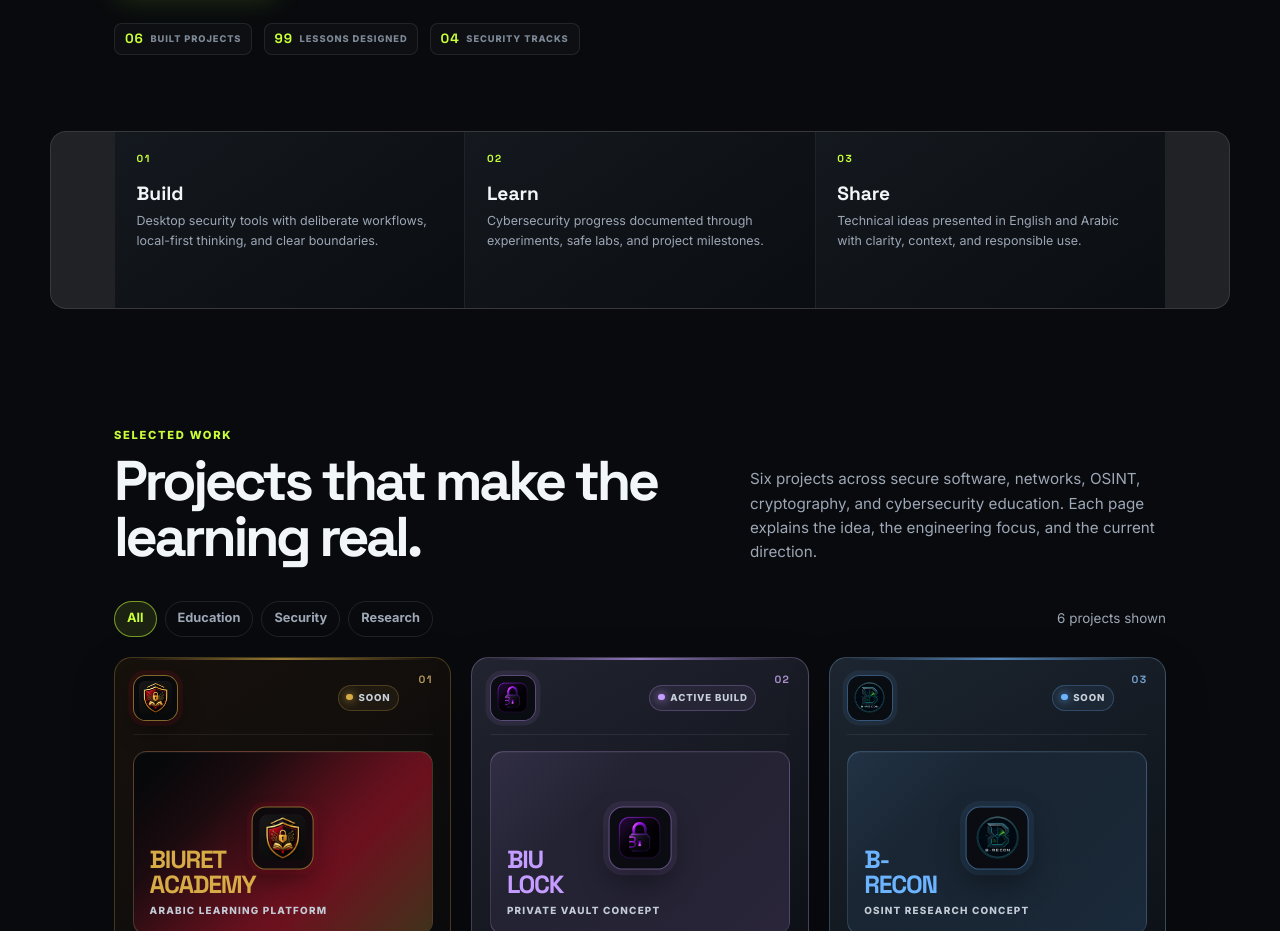
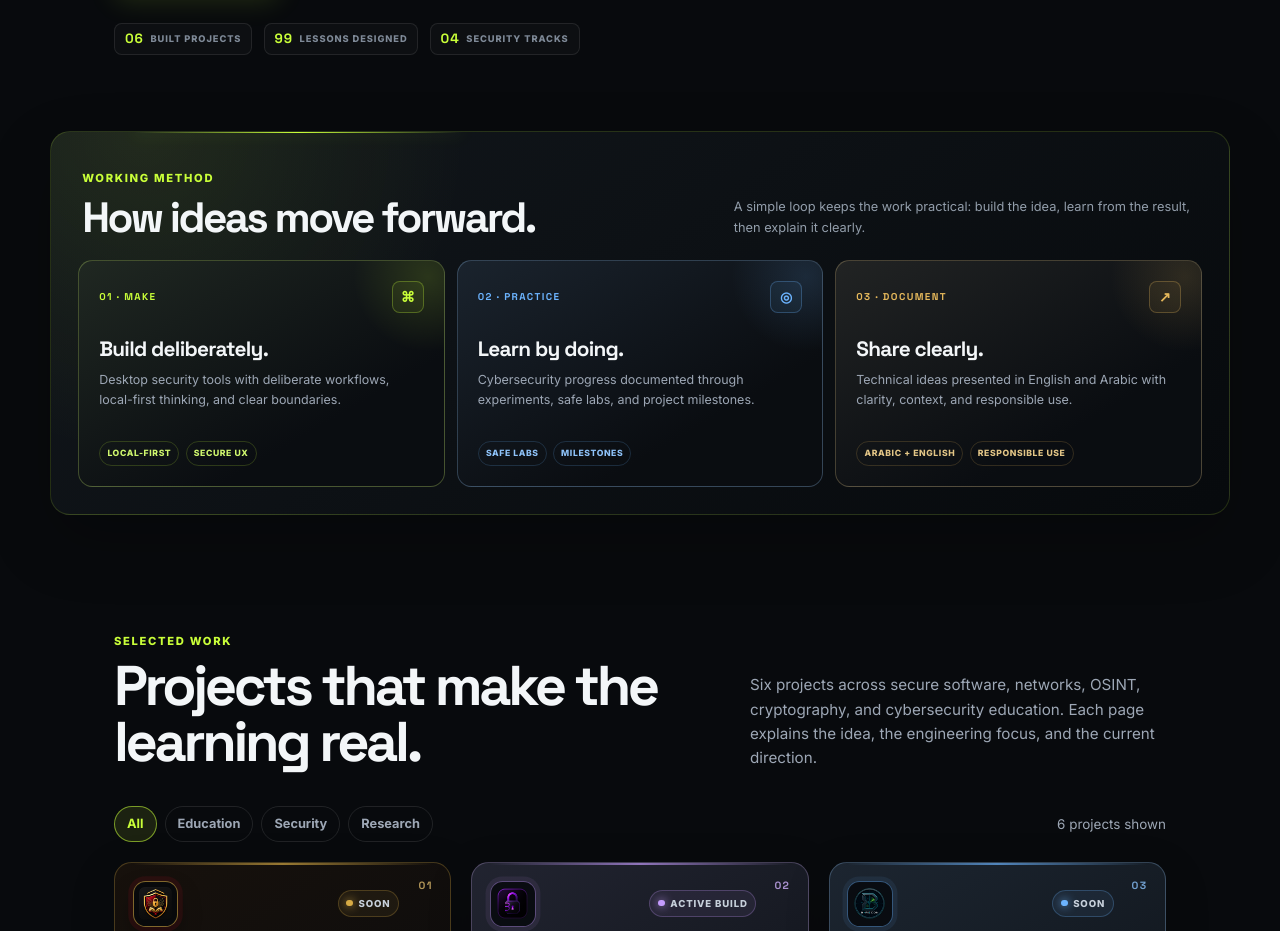
Before and after one commit to Biuret7/biuret-website, a website: page index.html in a window 1280 px wide. Shown: the part 840-1771 px from the top of the page. Drawn offline with Linux system fonts and the light colour scheme.

Commit message:
Polish homepage working method section

```diff
--- a/index.html
+++ b/index.html
@@ -12,7 +12,7 @@
   <meta property="og:image" content="https://biuret.dev/assets/biuret-wordmark-dark.png">
   <title>Adam Hamdan (Biuret) — Cybersecurity Portfolio</title>
   <link rel="icon" type="image/png" href="assets/biuret-wordmark-icon.png?v=20260912-13">
-<link rel="stylesheet" href="style.css?v=20260920-2">
+<link rel="stylesheet" href="style.css?v=20260920-3">
 </head>
 <body>
   <header class="navbar">
@@ -48,10 +48,28 @@
       </div>
     </section>
 
-    <section class="section portfolio-snapshot reveal" aria-label="Portfolio snapshot">
-      <article class="snapshot-card"><span class="snapshot-index">01</span><strong>Build</strong><p>Desktop security tools with deliberate workflows, local-first thinking, and clear boundaries.</p></article>
-      <article class="snapshot-card"><span class="snapshot-index">02</span><strong>Learn</strong><p>Cybersecurity progress documented through experiments, safe labs, and project milestones.</p></article>
-      <article class="snapshot-card"><span class="snapshot-index">03</span><strong>Share</strong><p>Technical ideas presented in English and Arabic with clarity, context, and responsible use.</p></article>
+    <section class="portfolio-snapshot reveal" aria-labelledby="working-method-title">
+      <div class="snapshot-heading">
+        <div><span class="eyebrow">WORKING METHOD</span><h2 id="working-method-title">How ideas move forward.</h2></div>
+        <p>A simple loop keeps the work practical: build the idea, learn from the result, then explain it clearly.</p>
+      </div>
+      <div class="snapshot-grid">
+        <article class="snapshot-card snapshot-build">
+          <div class="snapshot-top"><span class="snapshot-index">01 · MAKE</span><span class="snapshot-symbol" aria-hidden="true">⌘</span></div>
+          <strong>Build deliberately.</strong><p>Desktop security tools with deliberate workflows, local-first thinking, and clear boundaries.</p>
+          <div class="snapshot-tags"><span>LOCAL-FIRST</span><span>SECURE UX</span></div>
+        </article>
+        <article class="snapshot-card snapshot-learn">
+          <div class="snapshot-top"><span class="snapshot-index">02 · PRACTICE</span><span class="snapshot-symbol" aria-hidden="true">◎</span></div>
+          <strong>Learn by doing.</strong><p>Cybersecurity progress documented through experiments, safe labs, and project milestones.</p>
+          <div class="snapshot-tags"><span>SAFE LABS</span><span>MILESTONES</span></div>
+        </article>
+        <article class="snapshot-card snapshot-share">
+          <div class="snapshot-top"><span class="snapshot-index">03 · DOCUMENT</span><span class="snapshot-symbol" aria-hidden="true">↗</span></div>
+          <strong>Share clearly.</strong><p>Technical ideas presented in English and Arabic with clarity, context, and responsible use.</p>
+          <div class="snapshot-tags"><span>ARABIC + ENGLISH</span><span>RESPONSIBLE USE</span></div>
+        </article>
+      </div>
     </section>
 
     <section id="projects" class="section reveal">
@@ -180,6 +198,6 @@
   <script src="https://cdn.jsdelivr.net/npm/appwrite@23.0.0"></script>
   <script src="appwrite-config.js?v=20260912-23"></script>
   <script src="appwrite-client.js?v=20260912-21"></script>
-<script src="script.js?v=20260920-2"></script>
+<script src="script.js?v=20260920-3"></script>
 </body>
 </html>
--- a/script.js
+++ b/script.js
@@ -33,7 +33,7 @@ const arabicTranslations = {
   'Skills': 'المهارات', 'Journey': 'الرحلة', 'Credentials': 'الشهادات', 'ADAM HAMDAN · CYBERSECURITY BUILDER': 'آدم حمدان · مطوّر في الأمن السيبراني', 'BIURET / PORTFOLIO': 'بيوريت / ملف الأعمال',
   'Security ideas,': 'أفكار أمنية،', 'engineered into tools.': 'تتحول إلى أدوات.', 'I’m Adam Hamdan, the developer behind Biuret. I build practical cybersecurity software, explore defensive and research workflows, and turn what I learn into focused tools and educational experiences.': 'أنا آدم حمدان، المطوّر خلف بيوريت. أبني برمجيات عملية للأمن السيبراني، وأستكشف مسارات الدفاع والبحث، وأحوّل ما أتعلمه إلى أدوات مركّزة وتجارب تعليمية.',
   'Explore the work ↓': 'استكشف الأعمال ↓', 'Follow the journey': 'تابع الرحلة', 'BUILT PROJECTS': 'مشاريع مبنية', 'LESSONS DESIGNED': 'دروس مصممة', 'SECURITY TRACKS': 'مسارات أمنية',
-  'Build': 'ابنِ', 'Learn': 'تعلّم', 'Share': 'شارك', 'Desktop security tools with deliberate workflows, local-first thinking, and clear boundaries.': 'أدوات أمن مكتبية بمسارات مدروسة وتفكير محلي أولاً وحدود واضحة.', 'Cybersecurity progress documented through experiments, safe labs, and project milestones.': 'تقدّم موثّق في الأمن السيبراني عبر التجارب والمختبرات الآمنة ومحطات المشاريع.', 'Technical ideas presented in English and Arabic with clarity, context, and responsible use.': 'أفكار تقنية مقدمة بالإنجليزية والعربية بوضوح وسياق واستخدام مسؤول.',
+  'Build': 'ابنِ', 'Learn': 'تعلّم', 'Share': 'شارك', 'WORKING METHOD': 'طريقة العمل', 'How ideas move forward.': 'كيف تتقدّم الأفكار.', 'A simple loop keeps the work practical: build the idea, learn from the result, then explain it clearly.': 'حلقة بسيطة تُبقي العمل عملياً: ابنِ الفكرة، تعلّم من النتيجة، ثم اشرحها بوضوح.', '01 · MAKE': '01 · بناء', '02 · PRACTICE': '02 · ممارسة', '03 · DOCUMENT': '03 · توثيق', 'Build deliberately.': 'بناء مدروس.', 'Learn by doing.': 'تعلّم بالممارسة.', 'Share clearly.': 'مشاركة بوضوح.', 'LOCAL-FIRST': 'محلي أولاً', 'SECURE UX': 'تجربة آمنة', 'SAFE LABS': 'مختبرات آمنة', 'MILESTONES': 'محطات التقدّم', 'ARABIC + ENGLISH': 'العربية + الإنجليزية', 'RESPONSIBLE USE': 'استخدام مسؤول', 'Desktop security tools with deliberate workflows, local-first thinking, and clear boundaries.': 'أدوات أمن مكتبية بمسارات مدروسة وتفكير محلي أولاً وحدود واضحة.', 'Cybersecurity progress documented through experiments, safe labs, and project milestones.': 'تقدّم موثّق في الأمن السيبراني عبر التجارب والمختبرات الآمنة ومحطات المشاريع.', 'Technical ideas presented in English and Arabic with clarity, context, and responsible use.': 'أفكار تقنية مقدمة بالإنجليزية والعربية بوضوح وسياق واستخدام مسؤول.',
   'Projects that make the learning real.': 'مشاريع تجعل التعلّم واقعياً.', 'Six projects across secure software, networks, OSINT, cryptography, and cybersecurity education. Each page explains the idea, the engineering focus, and the current direction.': 'ستة مشاريع في البرمجيات الآمنة والشبكات وOSINT والتشفير وتعليم الأمن السيبراني. تشرح كل صفحة الفكرة والتركيز الهندسي والاتجاه الحالي.', 'Explore case study': 'استكشف دراسة المشروع',
   'ABOUT ADAM / BIURET': 'عن آدم / بيوريت', 'Learning deeply. Building deliberately.': 'تعلّم عميق. بناء مدروس.', 'I’m Adam Hamdan, a cybersecurity-focused developer based in Ramallah, Palestine. Biuret is the identity I use to bring together security engineering, programming, applied research, and technical education.': 'أنا آدم حمدان، مطوّر يركّز على الأمن السيبراني من رام الله، فلسطين. بيوريت هي الهوية التي أجمع عبرها هندسة الأمن والبرمجة والبحث التطبيقي والتعليم التقني.', 'This portfolio is intentionally practical: ideas become prototypes, prototypes become documented projects, and every project becomes evidence of progress.': 'ملف الأعمال هذا عملي عن قصد: تتحول الأفكار إلى نماذج، والنماذج إلى مشاريع موثقة، وكل مشروع يصبح دليلاً على التقدّم.',
   'TECHNICAL PRACTICE': 'الممارسة التقنية', 'Capabilities shaped through projects.': 'قدرات صقلتها المشاريع.', 'Not a keyword wall—these are the areas repeatedly applied across the work shown here.': 'ليست مجرد كلمات مفتاحية؛ بل مجالات طُبّقت مراراً في الأعمال المعروضة هنا.', 'Secure software design': 'تصميم البرمجيات الآمنة', 'Applied cryptography': 'التشفير التطبيقي', 'Network visibility': 'رؤية الشبكات', 'OSINT workflows': 'مسارات OSINT', 'Python desktop systems': 'أنظمة سطح المكتب ببايثون', 'Technical education': 'التعليم التقني',
--- a/style.css
+++ b/style.css
@@ -223,11 +223,24 @@ h1, h2, h3, p { margin-top: 0; }
 .hero-proof { display: flex; flex-wrap: wrap; gap: .7rem; margin-top: 2rem; }
 .hero-proof span { display: inline-flex; align-items: center; gap: .42rem; padding: .45rem .62rem; border: 1px solid rgba(255,255,255,.09); border-radius: .48rem; background: rgba(255,255,255,.025); color: #7f8a98; font-size: .58rem; font-weight: 800; letter-spacing: .1em; }
 .hero-proof b { color: var(--accent); font: 700 .84rem/1 'Space Grotesk', sans-serif; }
-.portfolio-snapshot { display: grid; grid-template-columns: repeat(3, minmax(0, 1fr)); gap: 1px; padding-top: 0; padding-bottom: 0; overflow: hidden; border: 1px solid var(--line); border-radius: 1rem; background: var(--line); }
-.snapshot-card { min-height: 11rem; padding: 1.35rem; background: linear-gradient(145deg, rgba(20,25,31,.98), rgba(10,13,17,.98)); }
-.snapshot-index { display: block; color: var(--accent); font: 700 .64rem/1 'Space Grotesk', sans-serif; letter-spacing: .15em; }
-.snapshot-card strong { display: block; margin: 1.25rem 0 .45rem; font: 700 1.2rem/1 'Space Grotesk', sans-serif; }
-.snapshot-card p { margin: 0; color: var(--muted); font-size: .78rem; }
+.portfolio-snapshot { position: relative; width: min(var(--max-width), 100%); margin: 0 auto; padding: clamp(1.15rem, 2.5vw, 1.7rem); overflow: hidden; border: 1px solid rgba(201,255,57,.15); border-radius: 1.25rem; background: radial-gradient(circle at 8% 0, rgba(201,255,57,.09), transparent 28%), linear-gradient(145deg, rgba(18,23,28,.98), rgba(7,10,13,.98)); box-shadow: 0 1.6rem 4rem rgba(0,0,0,.22); }
+.portfolio-snapshot::before { position: absolute; inset: 0 auto auto 7%; width: 28%; height: 1px; content: ''; background: linear-gradient(90deg, transparent, var(--accent), transparent); box-shadow: 0 0 1rem rgba(201,255,57,.45); }
+.snapshot-heading { position: relative; display: flex; align-items: end; justify-content: space-between; gap: 2rem; padding: .25rem .25rem 1.35rem; }
+.snapshot-heading h2 { margin: .42rem 0 0; font: 700 clamp(1.8rem, 3.4vw, 2.65rem)/1 'Space Grotesk', sans-serif; letter-spacing: -.06em; }
+.snapshot-heading > p { max-width: 29rem; margin: 0; color: #929daa; font-size: .8rem; }
+.snapshot-grid { display: grid; grid-template-columns: repeat(3, minmax(0, 1fr)); gap: .75rem; }
+.snapshot-card { --snapshot-color: var(--accent); position: relative; display: flex; flex-direction: column; min-height: 14.2rem; padding: 1.25rem; overflow: hidden; border: 1px solid color-mix(in srgb, var(--snapshot-color) 18%, var(--line)); border-radius: .9rem; background: linear-gradient(150deg, color-mix(in srgb, var(--snapshot-color) 6%, #151a20), #0a0d11 70%); transition: transform .22s ease, border-color .22s ease, box-shadow .22s ease; }
+.snapshot-card::before { position: absolute; top: -4rem; right: -4rem; width: 10rem; aspect-ratio: 1; border-radius: 50%; content: ''; background: radial-gradient(circle, color-mix(in srgb, var(--snapshot-color) 14%, transparent), transparent 66%); }
+.snapshot-card:hover { border-color: color-mix(in srgb, var(--snapshot-color) 45%, transparent); box-shadow: 0 1rem 2.4rem color-mix(in srgb, var(--snapshot-color) 7%, rgba(0,0,0,.3)); transform: translateY(-4px); }
+.snapshot-learn { --snapshot-color: #6cb4ff; }
+.snapshot-share { --snapshot-color: #e5b85b; }
+.snapshot-top { position: relative; display: flex; align-items: center; justify-content: space-between; gap: 1rem; }
+.snapshot-index { display: block; color: var(--snapshot-color); font: 700 .62rem/1 'Space Grotesk', sans-serif; letter-spacing: .14em; }
+.snapshot-symbol { display: grid; width: 2rem; aspect-ratio: 1; place-items: center; border: 1px solid color-mix(in srgb, var(--snapshot-color) 28%, transparent); border-radius: .48rem; background: color-mix(in srgb, var(--snapshot-color) 6%, transparent); color: var(--snapshot-color); font: 700 .88rem/1 'Space Grotesk', sans-serif; }
+.snapshot-card strong { position: relative; display: block; margin: 1.65rem 0 .55rem; font: 700 1.3rem/1.05 'Space Grotesk', sans-serif; letter-spacing: -.035em; }
+.snapshot-card p { position: relative; flex: 1; margin: 0; color: var(--muted); font-size: .78rem; }
+.snapshot-tags { position: relative; display: flex; flex-wrap: wrap; gap: .38rem; margin-top: 1.25rem; }
+.snapshot-tags span { padding: .28rem .45rem; border: 1px solid color-mix(in srgb, var(--snapshot-color) 18%, transparent); border-radius: 99px; color: color-mix(in srgb, var(--snapshot-color) 70%, #dce3e9); font-size: .54rem; font-weight: 800; letter-spacing: .07em; }
 .skill-grid, .learning-map-grid { display: grid; grid-template-columns: repeat(3, minmax(0, 1fr)); gap: 1rem; }
 .skill-card, .learning-track { position: relative; min-height: 18rem; padding: 1.35rem; overflow: hidden; border: 1px solid var(--line); border-radius: 1rem; background: linear-gradient(145deg, rgba(255,255,255,.035), rgba(11,14,18,.94)); transition: transform .22s ease, border-color .22s ease; }
 .skill-card:hover, .learning-track:hover { border-color: rgba(201,255,57,.35); transform: translateY(-4px); }
@@ -295,13 +308,14 @@ h1, h2, h3, p { margin-top: 0; }
 /* Error page */
 .error-page { display: grid; min-height: 100svh; place-items: center; padding: 2rem; }.error-card { width: min(100%, 42rem); padding: clamp(1.5rem, 6vw, 3.5rem); border: 1px solid rgba(201,255,57,.23); border-radius: 1.2rem; background: linear-gradient(145deg, rgba(201,255,57,.08), rgba(13,17,21,.97) 42%); text-align: center; }.error-code { display: block; color: var(--accent); font: 700 clamp(5rem, 18vw, 10rem)/.8 'Space Grotesk', sans-serif; letter-spacing: -.08em; }.error-card h1 { margin: 1.8rem 0 .75rem; font: 700 clamp(2rem, 5vw, 3.5rem)/1 'Space Grotesk', sans-serif; letter-spacing: -.06em; }.error-card p { color: var(--muted); }.error-card .hero-actions { justify-content: center; }
 
-[dir='rtl'] .snapshot-card, [dir='rtl'] .skill-card, [dir='rtl'] .journey-item, [dir='rtl'] .journey-console, [dir='rtl'] .credentials-panel, [dir='rtl'] .credential-hero-card, [dir='rtl'] .credential-empty, [dir='rtl'] .credential-group, [dir='rtl'] .learning-track, [dir='rtl'] .principles-grid, [dir='rtl'] .account-portal-section { text-align: right; }
+[dir='rtl'] .snapshot-heading, [dir='rtl'] .snapshot-card, [dir='rtl'] .skill-card, [dir='rtl'] .journey-item, [dir='rtl'] .journey-console, [dir='rtl'] .credentials-panel, [dir='rtl'] .credential-hero-card, [dir='rtl'] .credential-empty, [dir='rtl'] .credential-group, [dir='rtl'] .learning-track, [dir='rtl'] .principles-grid, [dir='rtl'] .account-portal-section { text-align: right; }
 [dir='rtl'] .certificate-media span { right: auto; left: .9rem; }[dir='rtl'] .certificate-body dd { text-align: left; }
 [dir='rtl'] .journey-track { border-right: 1px solid rgba(201,255,57,.24); border-left: 0; }[dir='rtl'] .journey-item { padding-right: 2rem; padding-left: 0; }[dir='rtl'] .journey-item::before { right: -.34rem; left: auto; }[dir='rtl'] .journey-console dd { text-align: left; }
 
-@media (max-width: 900px) { .skill-grid, .learning-map-grid { grid-template-columns: repeat(2, minmax(0, 1fr)); }.journey-layout, .credentials-panel, .credentials-hero { grid-template-columns: 1fr; }.journey-console, .credential-hero-card { width: min(100%, 36rem); }.account-portal-grid { grid-template-columns: 1fr; }.account-portal-card { min-height: 0; } }
+@media (max-width: 900px) { .snapshot-heading { align-items: flex-start; flex-direction: column; gap: .7rem; }.snapshot-heading > p { max-width: 38rem; }.skill-grid, .learning-map-grid { grid-template-columns: repeat(2, minmax(0, 1fr)); }.journey-layout, .credentials-panel, .credentials-hero { grid-template-columns: 1fr; }.journey-console, .credential-hero-card { width: min(100%, 36rem); }.account-portal-grid { grid-template-columns: 1fr; }.account-portal-card { min-height: 0; } }
 @media (max-width: 720px) { .certificate-grid { grid-template-columns: 1fr; }.certificate-body > p { min-height: 0; } }
-@media (max-width: 640px) { .portfolio-snapshot, .skill-grid, .learning-map-grid, .principles-grid { grid-template-columns: 1fr; }.snapshot-card { min-height: 0; }.credentials-hero { padding-top: 4rem; }.credential-empty { align-items: flex-start; flex-direction: column; }.hero-proof { align-items: stretch; flex-direction: column; }.hero-proof span { justify-content: space-between; }.certificate-body dl div { grid-template-columns: 1fr; gap: .05rem; }.certificate-body dd, [dir='rtl'] .certificate-body dd { text-align: start; } }
+@media (max-width: 720px) { .snapshot-grid, .skill-grid, .learning-map-grid, .principles-grid { grid-template-columns: 1fr; }.snapshot-card { min-height: 12.5rem; }.credentials-hero { padding-top: 4rem; }.credential-empty { align-items: flex-start; flex-direction: column; }.hero-proof { align-items: stretch; flex-direction: column; }.hero-proof span { justify-content: space-between; }.certificate-body dl div { grid-template-columns: 1fr; gap: .05rem; }.certificate-body dd, [dir='rtl'] .certificate-body dd { text-align: start; } }
+@media (max-width: 480px) { .portfolio-snapshot { padding: .85rem; border-radius: 1rem; }.snapshot-heading { padding: .35rem .2rem 1.1rem; }.snapshot-card { min-height: 0; }.snapshot-tags { margin-top: 1rem; } }
 
 /* Utility attribute must always override component display declarations. */
 [hidden] { display: none !important; }
```
Also changed, not shown: 404.html (+1 -1 lines), account.html (+2 -2 lines), auth.html (+2 -2 lines), certifications.html (+2 -2 lines), forgot-password.html (+2 -2 lines), reset-password.html (+2 -2 lines), settings.html (+2 -2 lines), sites/b-recon.html (+2 -2 lines), sites/biucrypt.html (+2 -2 lines), sites/biulock.html (+2 -2 lines), sites/biuret-academy.html (+2 -2 lines), sites/biuret-reaper.html (+2 -2 lines), sites/biusniff.html (+2 -2 lines), verify.html (+2 -2 lines).
